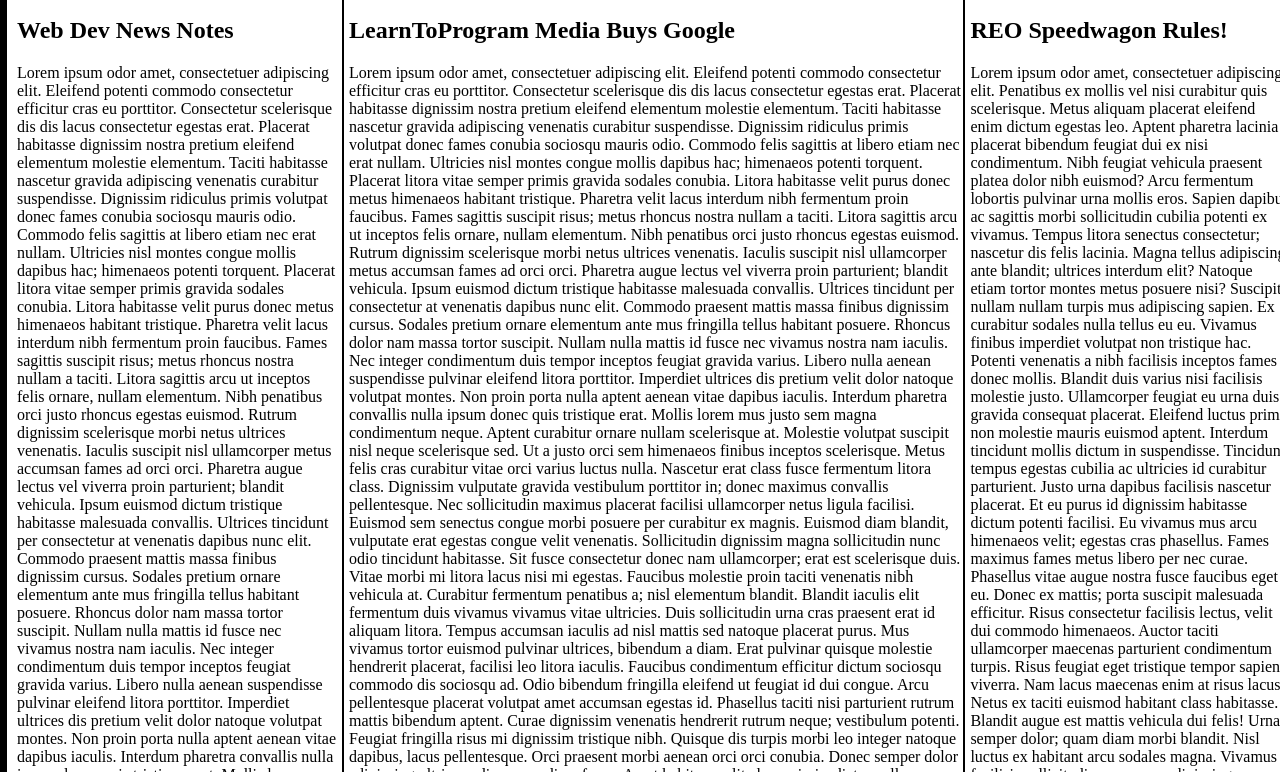
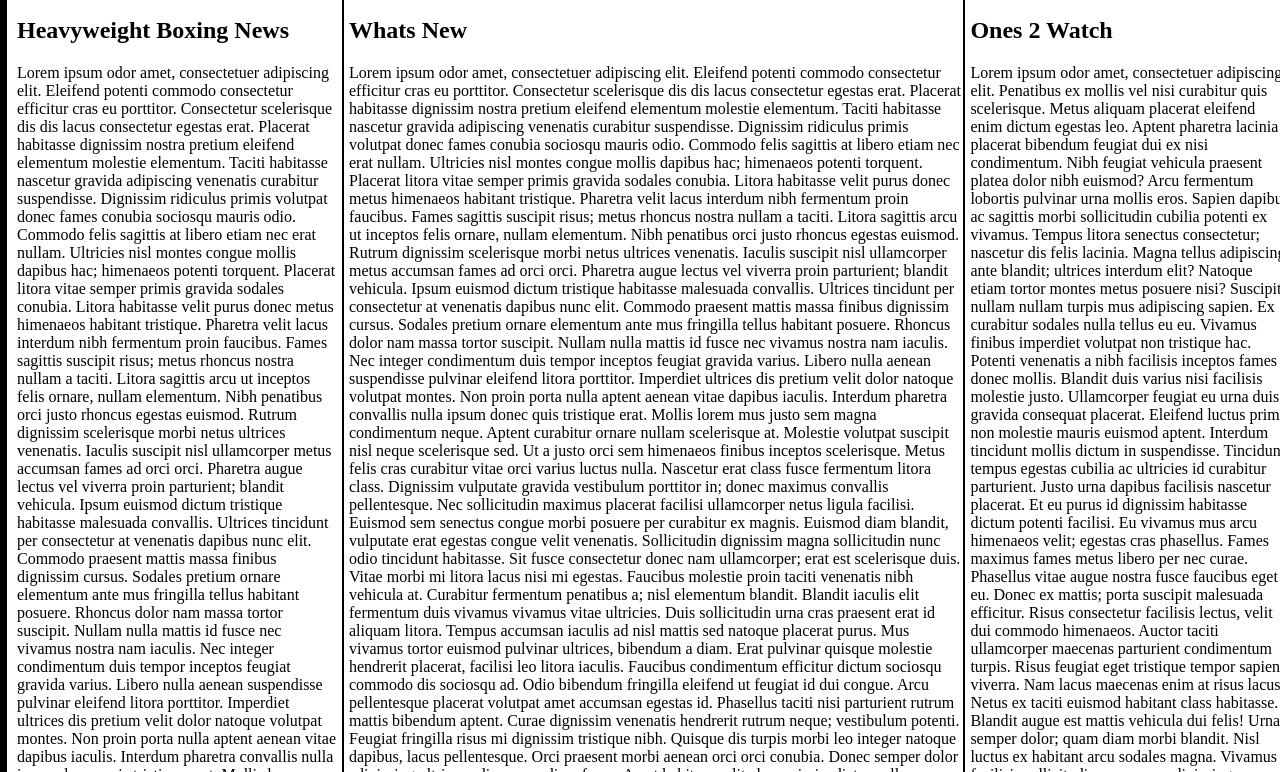
Before and after one commit to Jimmymya/fight-league, a plain HTML site: page index.html in a window 1280 px wide. Shown: the part 117-889 px from the top of the page. Drawn offline with Linux system fonts and the light colour scheme.

Commit message:
Update index.html
Changed the H2 Heading Names

```diff
--- a/index.html
+++ b/index.html
@@ -56,7 +56,7 @@
       <h1 id="mainheader">Fight League</h1>
     </header>
     <div id="content1">
-      <h2>Web Dev News Notes</h2>
+      <h2>Heavyweight Boxing News</h2>
       <p>Lorem ipsum odor amet, consectetuer adipiscing elit. Eleifend potenti commodo consectetur efficitur cras eu porttitor. Consectetur scelerisque dis dis lacus consectetur egestas erat. Placerat habitasse dignissim nostra pretium eleifend elementum molestie elementum. Taciti habitasse nascetur gravida adipiscing venenatis curabitur suspendisse. Dignissim ridiculus primis volutpat donec fames conubia sociosqu mauris odio. Commodo felis sagittis at libero etiam nec erat nullam. Ultricies nisl montes congue mollis dapibus hac; himenaeos potenti torquent. Placerat litora vitae semper primis gravida sodales conubia. Litora habitasse velit purus donec metus himenaeos habitant tristique.
 
 Pharetra velit lacus interdum nibh fermentum proin faucibus. Fames sagittis suscipit risus; metus rhoncus nostra nullam a taciti. Litora sagittis arcu ut inceptos felis ornare, nullam elementum. Nibh penatibus orci justo rhoncus egestas euismod. Rutrum dignissim scelerisque morbi netus ultrices venenatis. Iaculis suscipit nisl ullamcorper metus accumsan fames ad orci orci. Pharetra augue lectus vel viverra proin parturient; blandit vehicula. Ipsum euismod dictum tristique habitasse malesuada convallis. Ultrices tincidunt per consectetur at venenatis dapibus nunc elit. Commodo praesent mattis massa finibus dignissim cursus.
@@ -98,7 +98,7 @@ Magna dapibus facilisi sodales pharetra vehicula nostra eu. Dictum at non dapibu
 Nibh volutpat interdum sit quam ante eget ante quam nullam. Habitant class eleifend curae augue ullamcorper. Vel congue lacus enim pharetra at ornare viverra ligula nullam. Iaculis vivamus id suspendisse interdum rutrum eleifend. Praesent magnis accumsan habitasse urna eros sodales congue nulla mauris. Ante aliquet congue lobortis netus adipiscing faucibus semper. Per cras auctor sollicitudin ullamcorper morbi cras; montes tortor. Ad ex vivamus leo ligula platea hendrerit erat.</p>
     </div>
     <div id="content2">
-      <h2>LearnToProgram Media Buys Google</h2>
+      <h2>Whats New</h2>
       <p>Lorem ipsum odor amet, consectetuer adipiscing elit. Eleifend potenti commodo consectetur efficitur cras eu porttitor. Consectetur scelerisque dis dis lacus consectetur egestas erat. Placerat habitasse dignissim nostra pretium eleifend elementum molestie elementum. Taciti habitasse nascetur gravida adipiscing venenatis curabitur suspendisse. Dignissim ridiculus primis volutpat donec fames conubia sociosqu mauris odio. Commodo felis sagittis at libero etiam nec erat nullam. Ultricies nisl montes congue mollis dapibus hac; himenaeos potenti torquent. Placerat litora vitae semper primis gravida sodales conubia. Litora habitasse velit purus donec metus himenaeos habitant tristique.
 
 Pharetra velit lacus interdum nibh fermentum proin faucibus. Fames sagittis suscipit risus; metus rhoncus nostra nullam a taciti. Litora sagittis arcu ut inceptos felis ornare, nullam elementum. Nibh penatibus orci justo rhoncus egestas euismod. Rutrum dignissim scelerisque morbi netus ultrices venenatis. Iaculis suscipit nisl ullamcorper metus accumsan fames ad orci orci. Pharetra augue lectus vel viverra proin parturient; blandit vehicula. Ipsum euismod dictum tristique habitasse malesuada convallis. Ultrices tincidunt per consectetur at venenatis dapibus nunc elit. Commodo praesent mattis massa finibus dignissim cursus.
@@ -140,7 +140,7 @@ Magna dapibus facilisi sodales pharetra vehicula nostra eu. Dictum at non dapibu
 Nibh volutpat interdum sit quam ante eget ante quam nullam. Habitant class eleifend curae augue ullamcorper. Vel congue lacus enim pharetra at ornare viverra ligula nullam. Iaculis vivamus id suspendisse interdum rutrum eleifend. Praesent magnis accumsan habitasse urna eros sodales congue nulla mauris. Ante aliquet congue lobortis netus adipiscing faucibus semper. Per cras auctor sollicitudin ullamcorper morbi cras; montes tortor. Ad ex vivamus leo ligula platea hendrerit erat.</p>
     </div>
     <div id="content3">
-      <h2>REO Speedwagon Rules!</h2>
+      <h2>Ones 2 Watch</h2>
       <p>Lorem ipsum odor amet, consectetuer adipiscing elit. Penatibus ex mollis vel nisi curabitur quis scelerisque. Metus aliquam placerat eleifend enim dictum egestas leo. Aptent pharetra lacinia placerat bibendum feugiat dui ex nisi condimentum. Nibh feugiat vehicula praesent platea dolor nibh euismod? Arcu fermentum lobortis pulvinar urna mollis eros. Sapien dapibus ac sagittis morbi sollicitudin cubilia potenti ex vivamus.
 
 Tempus litora senectus consectetur; nascetur dis felis lacinia. Magna tellus adipiscing ante blandit; ultrices interdum elit? Natoque etiam tortor montes metus posuere nisi? Suscipit nullam nullam turpis mus adipiscing sapien. Ex curabitur sodales nulla tellus eu eu. Vivamus finibus imperdiet volutpat non tristique hac.
```
